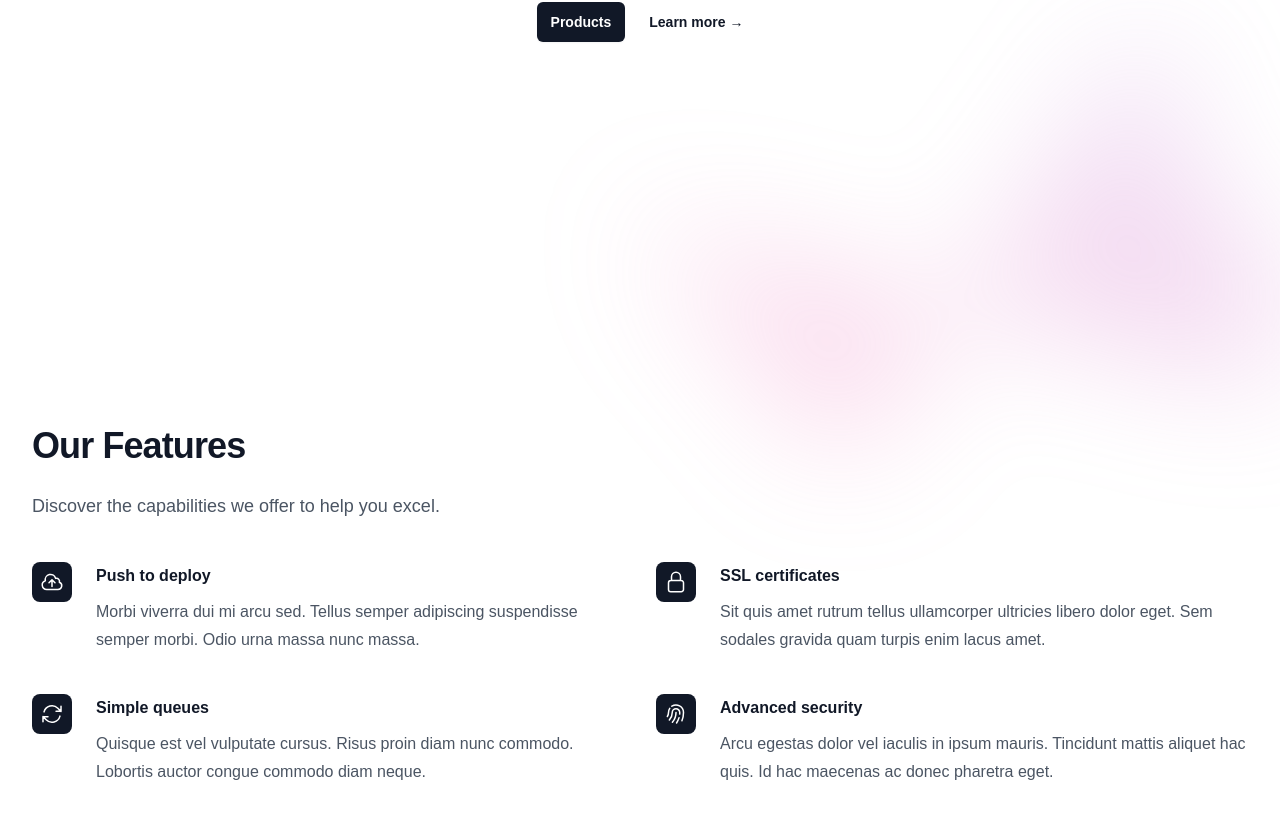
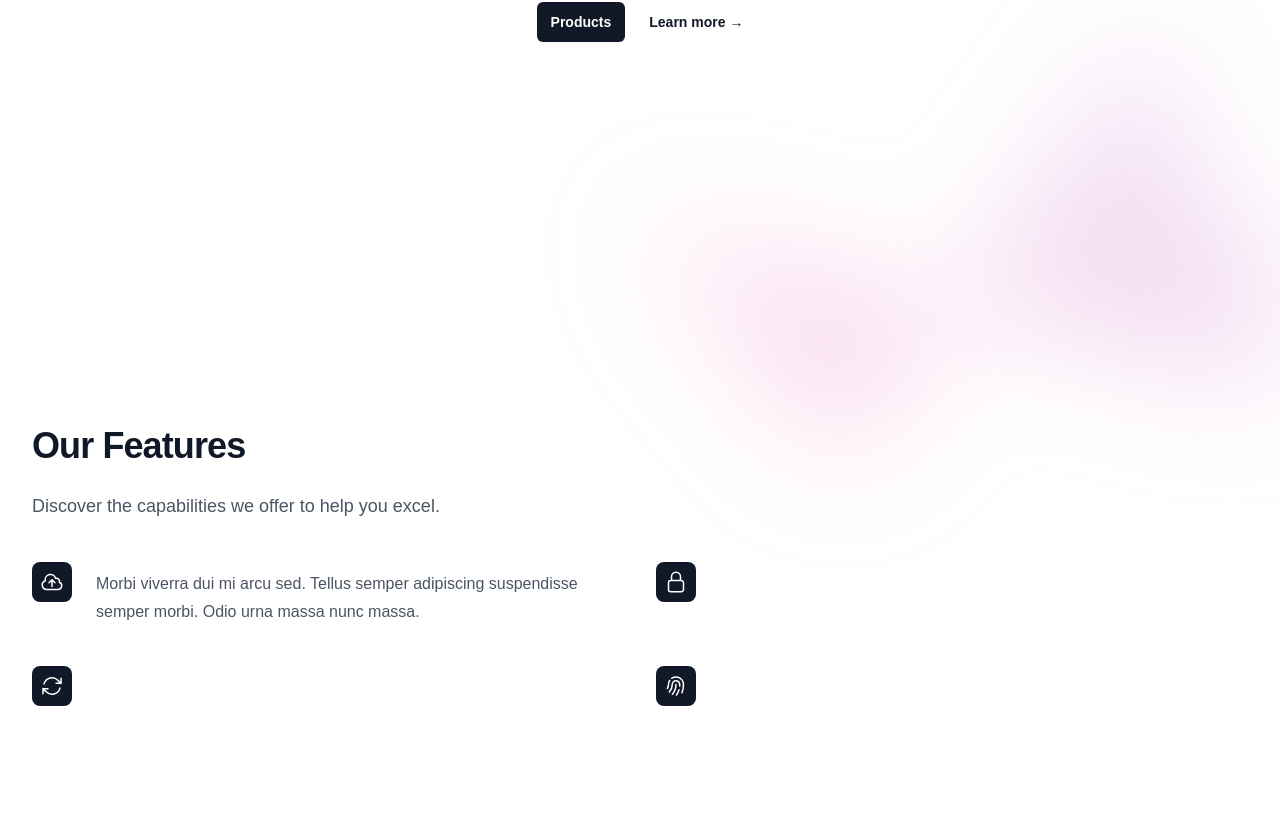
Before and after one commit to PremiumCo/website, a Next.js app: page / in a window 1280 px wide. Shown: the part 590-1408 px from the top of the page. Built offline with nearby package versions, Linux system fonts and the light colour scheme.

Commit message:
features redid

```diff
--- a/package.json
+++ b/package.json
@@ -12,6 +12,7 @@
     "@headlessui/react": "^2.1.9",
     "@heroicons/react": "^2.1.5",
     "next": "14.2.15",
+    "next-auth": "^4.24.8",
     "react": "^18",
     "react-dom": "^18"
   },
--- a/src/app/page.tsx
+++ b/src/app/page.tsx
@@ -13,27 +13,27 @@ const navigation = [
 
 const features = [
   {
-    name: 'Push to deploy',
+    name: '',
     description:
       'Morbi viverra dui mi arcu sed. Tellus semper adipiscing suspendisse semper morbi. Odio urna massa nunc massa.',
     icon: CloudArrowUpIcon,
   },
   {
-    name: 'SSL certificates',
+    name: '',
     description:
-      'Sit quis amet rutrum tellus ullamcorper ultricies libero dolor eget. Sem sodales gravida quam turpis enim lacus amet.',
+      '',
     icon: LockClosedIcon,
   },
   {
-    name: 'Simple queues',
+    name: '',
     description:
-      'Quisque est vel vulputate cursus. Risus proin diam nunc commodo. Lobortis auctor congue commodo diam neque.',
+      '',
     icon: ArrowPathIcon,
   },
   {
-    name: 'Advanced security',
+    name: '',
     description:
-      'Arcu egestas dolor vel iaculis in ipsum mauris. Tincidunt mattis aliquet hac quis. Id hac maecenas ac donec pharetra eget.',
+      '',
     icon: FingerPrintIcon,
   },
 ]
```
Also changed, not shown: 1 other file (tests, documents, lock files or other folders).
